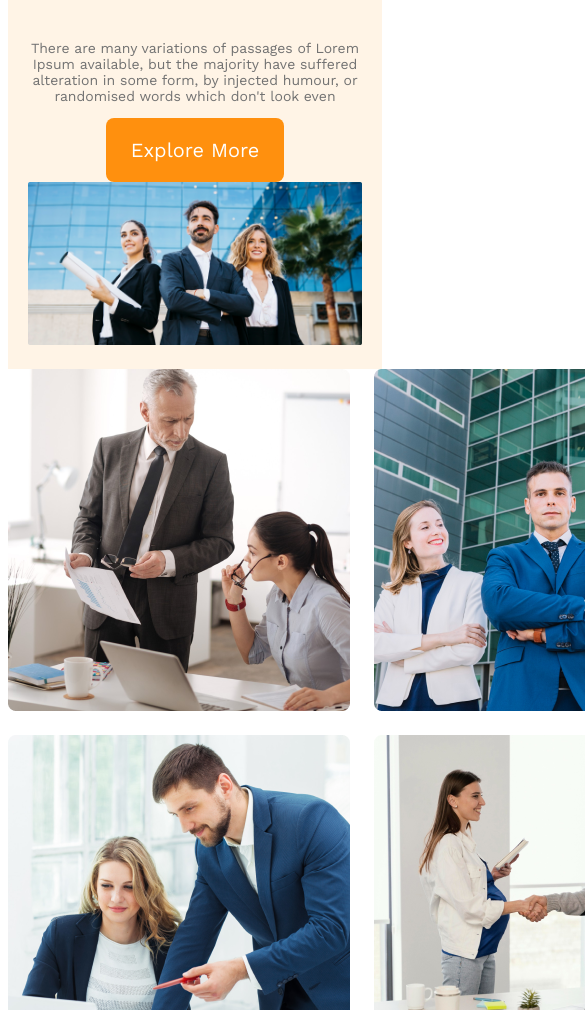
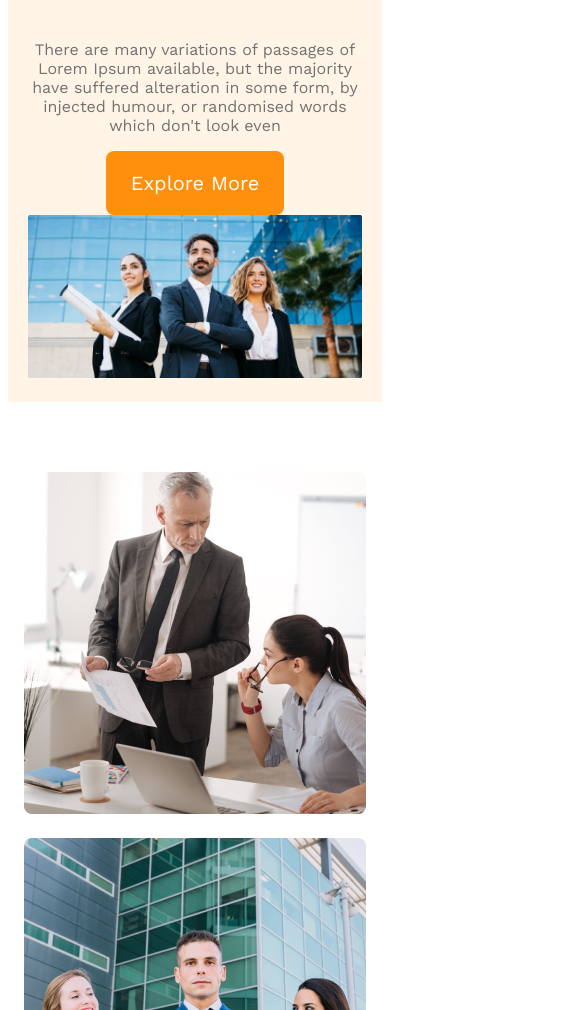
Before and after one commit to ttrue19841984/g3_architect_website, a plain HTML site: page index.html in a window 390 px wide. Shown: the part 590-1600 px from the top of the page, 585 px wide, since content can reach past the window. Drawn offline with nearby package versions, Linux system fonts and the light colour scheme.

Commit message:
finished team section responsive

```diff
--- a/index.html
+++ b/index.html
@@ -21,7 +21,7 @@
       <div class="banner">
         <div class="banner-content">
           <h1 class="banner-title">Brand New Group of Architects</h1>
-          <p class="banner-description">
+          <p class="text-light-gray">
             There are many variations of passages of Lorem Ipsum available, but the majority have suffered alteration in
             some form, by injected humour, or randomised words which don't look even
           </p>
@@ -41,8 +41,8 @@
                 <img src="images/team4.png" alt="">
             </div>
             <div class="teams-content">
-                <h3 class="teams-title"><span class="quick-list">Quick list</span> <span>of Our</span> <span class="text-features">Features</span></h3>
-                <p class="teams-description">There are many variations of passages of Lorem Ipsum available, but the majority have suffered alteration in some form, by injected humour, or randomised words which don't look even</p>
+                <h3 class="teams-title"><span class="text-light-gray">Quick list</span> <span>of Our</span> <span class="text-features">Features</span></h3>
+                <p class="text-light-gray">There are many variations of passages of Lorem Ipsum available, but the majority have suffered alteration in some form, by injected humour, or randomised words which don't look even</p>
                 <button class="btn-primary">Explore More</button>
             </div>
         </section>
--- a/styles/style.css
+++ b/styles/style.css
@@ -7,6 +7,9 @@
 font-family: 'Open Sans', sans-serif;
 font-family: 'Outfit', sans-serif;
 font-family: 'Work Sans', sans-serif;
+}
+.text-light-gray{
+    color:#727272;
 }
 .btn-primary{
     font-size:1.25rem;
@@ -58,18 +61,14 @@ nav li a{
     font-weight:700;
     color: #131313;
 }
-.banner-description{
-    font-size:14px;
-    color:#727272;
-    font-weight:400;
-}
+
 .banner img{
     width:100%;
 }
 /* main styles */
 main{
     max-width:1440px;
-    margin:0 auto;
+    margin:70px auto;
 }
 /* teams styles */
 .teams-container{
@@ -88,7 +87,7 @@ main{
 .teams-title{
     font-size:2.8rem;
 }
-.teams-title .quick-list{
+.teams-title .text-light-gray{
     color:#727272;
     font-weight:500;
 }
@@ -104,8 +103,11 @@ main{
     header{
         padding:20px;
     }
-    nav{
+    nav, .teams-container{
         flex-direction:column;
+    }
+    .team-img-container{
+        grid-template-columns:1fr;
     }
 }
 /* tablet or medium devices */
@@ -113,8 +115,9 @@ main{
     header{
         padding:30px;
     }
-    nav{
+    nav .teams-container{
         flex-direction:column;
     }
 
+
 }
```
